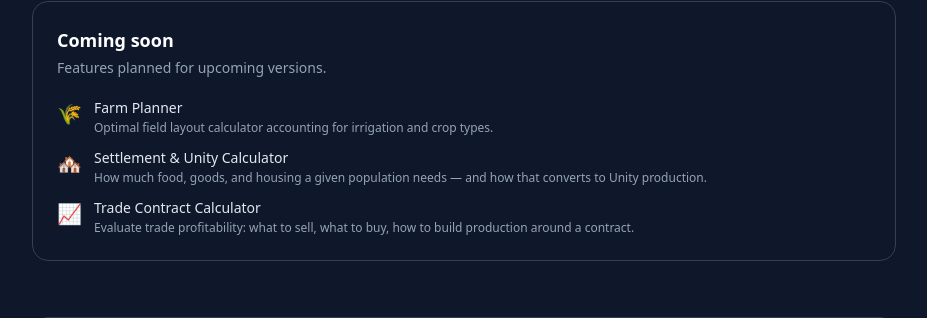
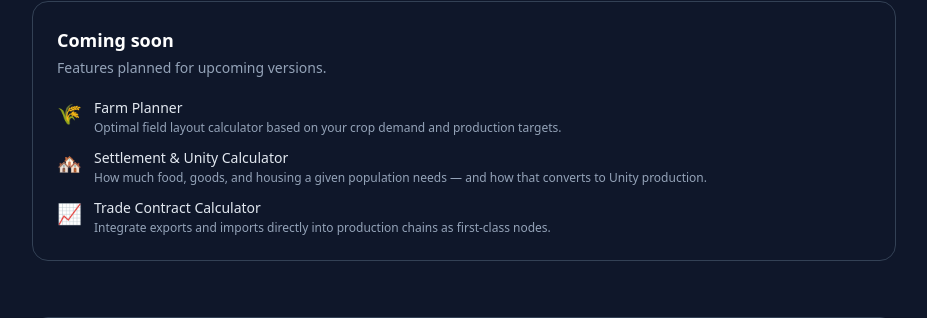
Before and after one commit to Burba-Vladimir/captain_of_industry_planner, a Python web app: template web_public/templates/about.html in a window 1280 px wide. Shown: the part 845-1163 px from the top of the page, without its empty margins (176-1103 px from the left). Run offline with Jinja, Linux system fonts and the light colour scheme; the template is opened without the code that fills it, so the values that code supplies are empty; some libraries are stand-ins or nearby versions.

Commit message:
content(about): clarify roadmap descriptions for farm and trade
Co-Authored-By: Claude Sonnet 4.6 <noreply@anthropic.com>

```diff
--- a/web_public/templates/about.html
+++ b/web_public/templates/about.html
@@ -113,7 +113,7 @@
           <span class="text-xl mt-0.5">🌾</span>
           <div>
             <p class="text-sm font-medium text-slate-200">Рациональное планирование ферм</p>
-            <p class="text-xs text-slate-400 mt-0.5">Калькулятор оптимальной раскладки посевных площадей с учётом ирригации и типов культур.</p>
+            <p class="text-xs text-slate-400 mt-0.5">Калькулятор оптимальной раскладки посевных площадей с учётом потребности в тех или иных культурах.</p>
           </div>
         </li>
         <li class="flex items-start gap-3">
@@ -127,7 +127,7 @@
           <span class="text-xl mt-0.5">📈</span>
           <div>
             <p class="text-sm font-medium text-slate-200">Калькулятор торговых контрактов</p>
-            <p class="text-xs text-slate-400 mt-0.5">Оценка выгодности торговли: что продавать, что покупать, как строить производство под контракт.</p>
+            <p class="text-xs text-slate-400 mt-0.5">Возможность встраивания экспорта и импорта в производственные цепочки.</p>
           </div>
         </li>
       </ul>
@@ -139,7 +139,7 @@
           <span class="text-xl mt-0.5">🌾</span>
           <div>
             <p class="text-sm font-medium text-slate-200">Farm Planner</p>
-            <p class="text-xs text-slate-400 mt-0.5">Optimal field layout calculator accounting for irrigation and crop types.</p>
+            <p class="text-xs text-slate-400 mt-0.5">Optimal field layout calculator based on your crop demand and production targets.</p>
           </div>
         </li>
         <li class="flex items-start gap-3">
@@ -153,7 +153,7 @@
           <span class="text-xl mt-0.5">📈</span>
           <div>
             <p class="text-sm font-medium text-slate-200">Trade Contract Calculator</p>
-            <p class="text-xs text-slate-400 mt-0.5">Evaluate trade profitability: what to sell, what to buy, how to build production around a contract.</p>
+            <p class="text-xs text-slate-400 mt-0.5">Integrate exports and imports directly into production chains as first-class nodes.</p>
           </div>
         </li>
       </ul>
```
